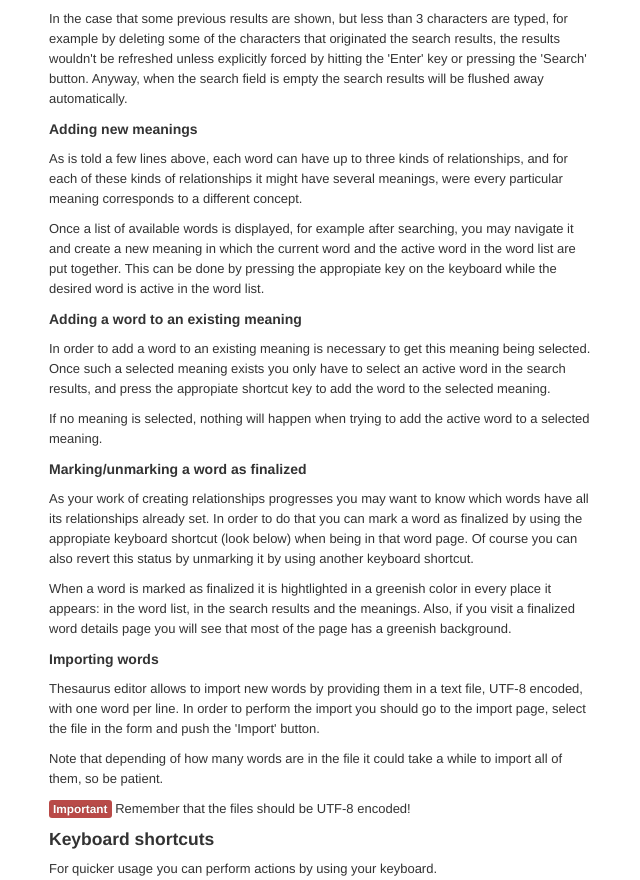
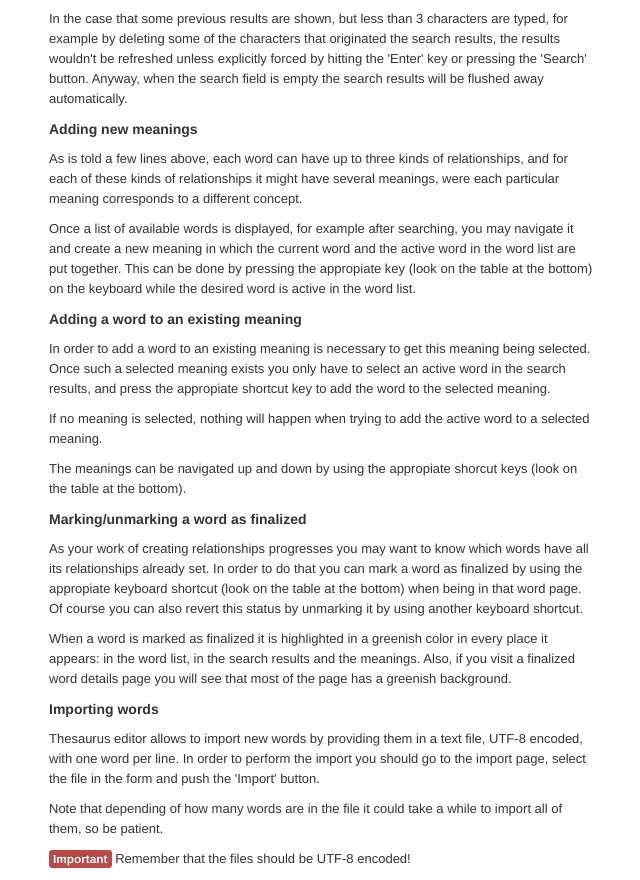
Before and after one commit to unho/thesaurus_editor, a Django app: template thesaurus/templates/help.html in a window 1280 px wide. Shown: the part 591-1471 px from the top of the page, without its empty margins (71-711 px from the left). Run offline with Django 3.2, Linux system fonts and the light colour scheme; the template is opened without the code that fills it, so the values that code supplies are empty.

Commit message:
Fixed typos and added a few new lines in help

```diff
--- a/thesaurus/templates/help.html
+++ b/thesaurus/templates/help.html
@@ -59,9 +59,9 @@ Thesaurus-editor. If not, see <http://www.gnu.org/licenses/>.
 
 
             <h5>{% blocktrans %}Adding new meanings{% endblocktrans %}</h5>
-            <p>{% blocktrans %}As is told a few lines above, each word can have up to three kinds of relationships, and for each of these kinds of relationships it might have several meanings, were every particular meaning corresponds to a different concept.{% endblocktrans %}</p>
+            <p>{% blocktrans %}As is told a few lines above, each word can have up to three kinds of relationships, and for each of these kinds of relationships it might have several meanings, were each particular meaning corresponds to a different concept.{% endblocktrans %}</p>
 
-            <p>{% blocktrans %}Once a list of available words is displayed, for example after searching, you may navigate it and create a new meaning in which the current word and the active word in the word list are put together. This can be done by pressing the appropiate key on the keyboard while the desired word is active in the word list.{% endblocktrans %}</p>
+            <p>{% blocktrans %}Once a list of available words is displayed, for example after searching, you may navigate it and create a new meaning in which the current word and the active word in the word list are put together. This can be done by pressing the appropiate key (look on the table at the bottom) on the keyboard while the desired word is active in the word list.{% endblocktrans %}</p>
 
 
             <h5>{% blocktrans %}Adding a word to an existing meaning{% endblocktrans %}</h5>
@@ -69,11 +69,13 @@ Thesaurus-editor. If not, see <http://www.gnu.org/licenses/>.
 
             <p>{% blocktrans %}If no meaning is selected, nothing will happen when trying to add the active word to a selected meaning.{% endblocktrans %}</p>
 
+            <p>{% blocktrans %}The meanings can be navigated up and down by using the appropiate shorcut keys (look on the table at the bottom).{% endblocktrans %}</p>
+
 
             <h5>{% blocktrans %}Marking/unmarking a word as finalized{% endblocktrans %}</h5>
-            <p>{% blocktrans %}As your work of creating relationships progresses you may want to know which words have all its relationships already set. In order to do that you can mark a word as finalized by using the appropiate keyboard shortcut (look below) when being in that word page. Of course you can also revert this status by unmarking it by using another keyboard shortcut.{% endblocktrans %}</p>
+            <p>{% blocktrans %}As your work of creating relationships progresses you may want to know which words have all its relationships already set. In order to do that you can mark a word as finalized by using the appropiate keyboard shortcut (look on the table at the bottom) when being in that word page. Of course you can also revert this status by unmarking it by using another keyboard shortcut.{% endblocktrans %}</p>
 
-            <p>{% blocktrans %}When a word is marked as finalized it is hightlighted in a greenish color in every place it appears: in the word list, in the search results and the meanings. Also, if you visit a finalized word details page you will see that most of the page has a greenish background.{% endblocktrans %}</p>
+            <p>{% blocktrans %}When a word is marked as finalized it is highlighted in a greenish color in every place it appears: in the word list, in the search results and the meanings. Also, if you visit a finalized word details page you will see that most of the page has a greenish background.{% endblocktrans %}</p>
 
 
             <h5>{% blocktrans %}Importing words{% endblocktrans %}</h5>
```
